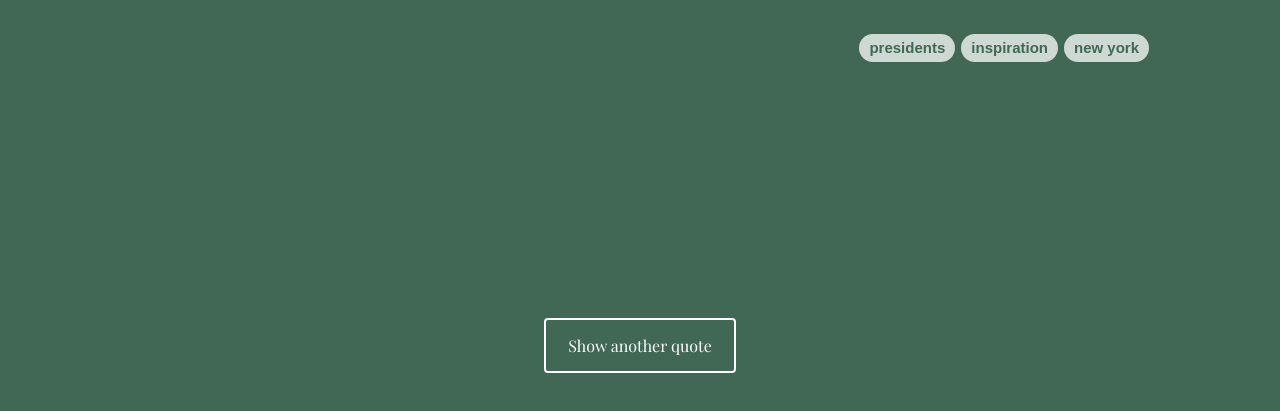
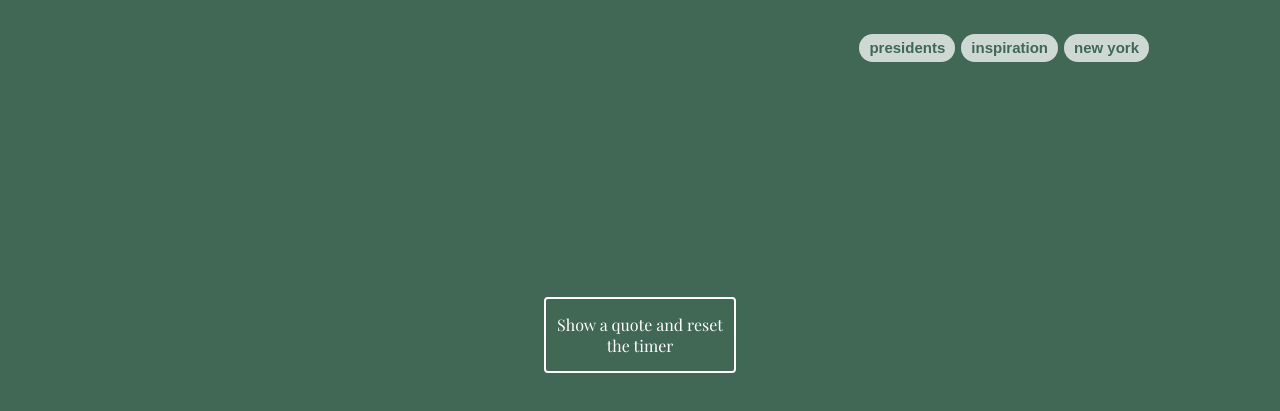
Before and after one commit to eLiebman/Quotid, a plain HTML site: page index.html in a window 1280 px wide. Shown: the part 277-688 px from the top of the page. Drawn offline with nearby package versions, Linux system fonts and the light colour scheme; a web font is replaced by a local one.

Commit message:
new text

```diff
--- a/index.html
+++ b/index.html
@@ -12,7 +12,7 @@
     <div id="quote-box">
       <!--Random Quote Goes Here-->
     </div>
-    <button id="loadQuote">Show another quote</button>
+    <button id="loadQuote">Show a quote and reset the timer</button>
   </div>
   <script src="js/script.js"></script>
 </body>
```
